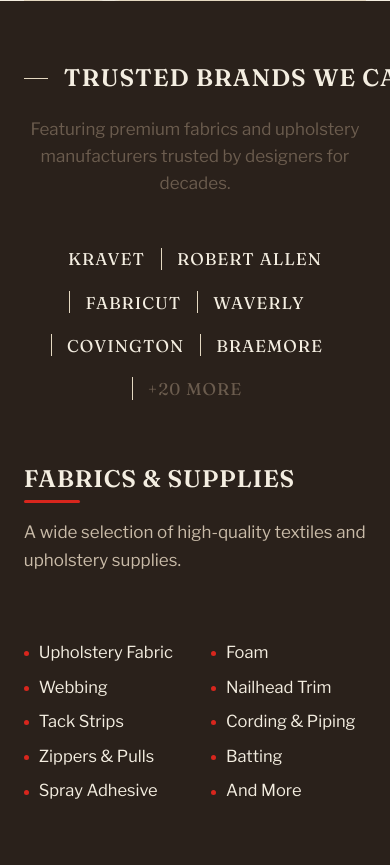
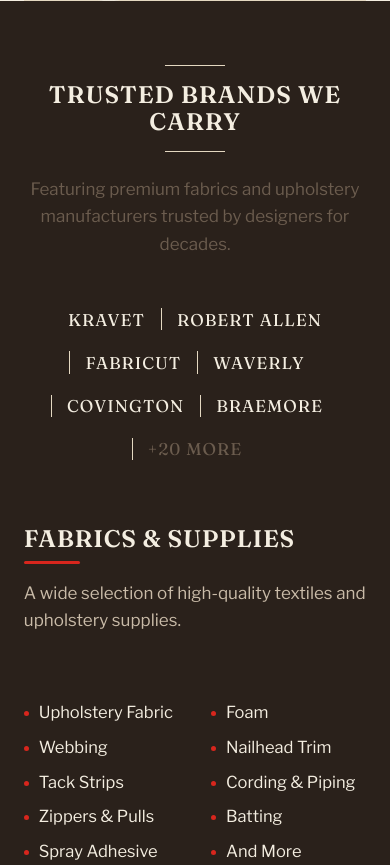
Before and after one commit to ncsitesync/theclothbarn, a plain HTML site: page index.html in a window 390 px wide. Shown: the part 1944-2809 px from the top of the page. Drawn offline with nearby package versions, Linux system fonts and the light colour scheme.

Commit message:
Fix mobile heading overflow and clipped card content

```diff
--- a/css/styles.css
+++ b/css/styles.css
@@ -779,17 +779,6 @@
   gap: var(--space-3);
   margin-bottom: var(--space-3);
 }
-@media (max-width: 639px) {
-  .brands-heading__row { gap: var(--space-2); }
-  /* .brands-heading__title is flex: 0 0 auto — flex-shrink:0 means it never
-     yields width, so at 320-375px it held its full natural size (~330px+
-     for "Trusted Brands We Carry" at this clamp's 24px floor, uppercase,
-     0.04em tracking) against a container only ~275-330px wide, pushing the
-     row's total content past the viewport where #carry's overflow:hidden
-     clipped it. Letting it shrink lets normal text wrapping take over
-     instead of forcing a fixed too-wide box. */
-  .brands-heading__title { flex: 1 1 auto; min-width: 0; }
-}
 .brands-heading__line {
   flex: 1 1 40px;
   min-width: 24px;
@@ -805,6 +794,24 @@
 .brands-heading__sub {
   font-size: var(--text-base);
   color: var(--text-on-light-muted);
+}
+@media (max-width: 639px) {
+  /* Previous attempt set .brands-heading__title to flex:1 1 auto in a media
+     query placed BEFORE the unconditional base rules above (flex:0 0 auto
+     for the title, flex:1 1 40px for the lines) — same specificity, later
+     source always wins regardless of media query, so that override was a
+     no-op and the title kept rendering at its full ~381px natural width
+     (23 chars at the clamp's 24px floor) inside a 342px-wide row (390px
+     viewport minus --container-pad x2), clipped by #carry's overflow:hidden.
+     This block is now placed AFTER those base rules so it actually wins.
+     Real fix: stop competing for the same row. Stack title above/below the
+     lines instead of beside them, so the title gets the full ~342px row
+     width to itself and wraps normally (needs ~232px for "TRUSTED BRANDS",
+     ~132px for "WE CARRY" at 24px — comfortable). flex:0 0 auto on the
+     title is harmless once stacked: in a column flex container that
+     property governs height, not width. */
+  .brands-heading__row { flex-direction: column; gap: var(--space-2); }
+  .brands-heading__line { flex: none; width: 60px; height: 1px; margin-inline: auto; }
 }
 .brand-row {
   display: flex;
```
